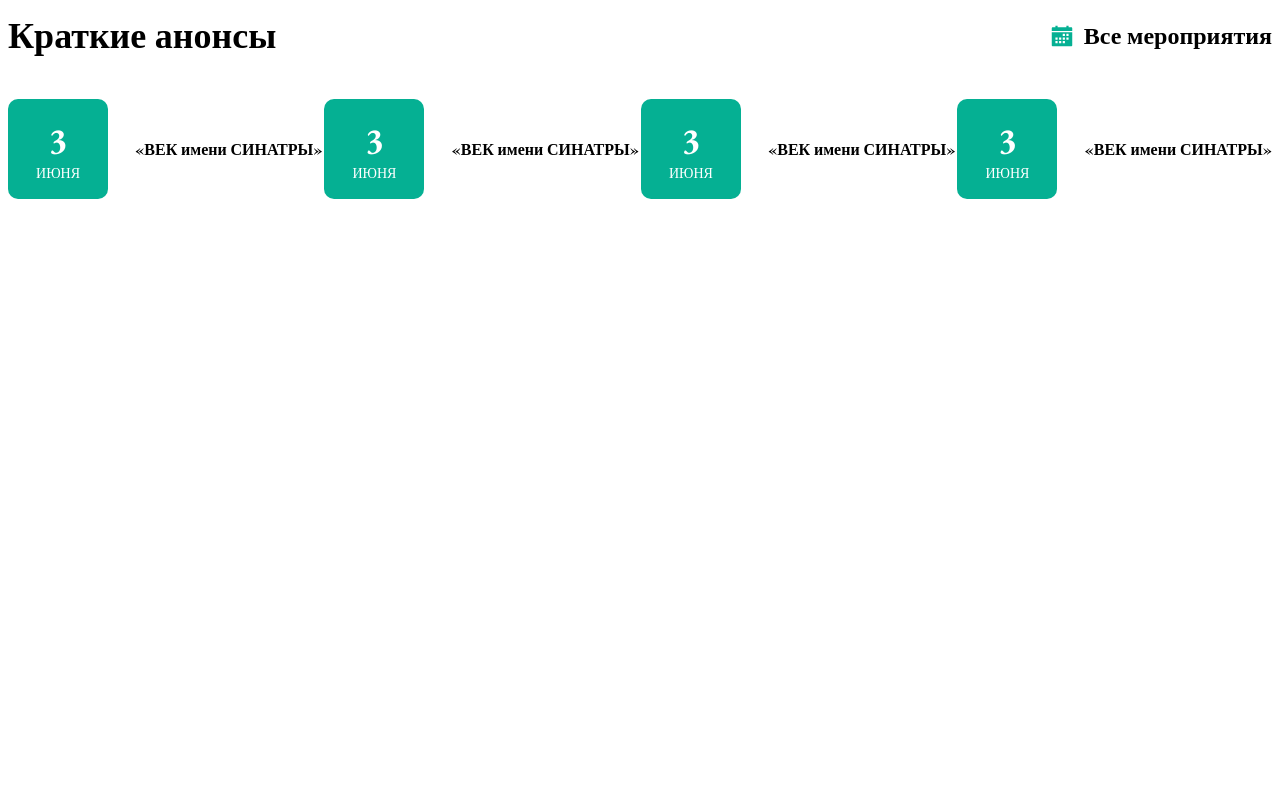
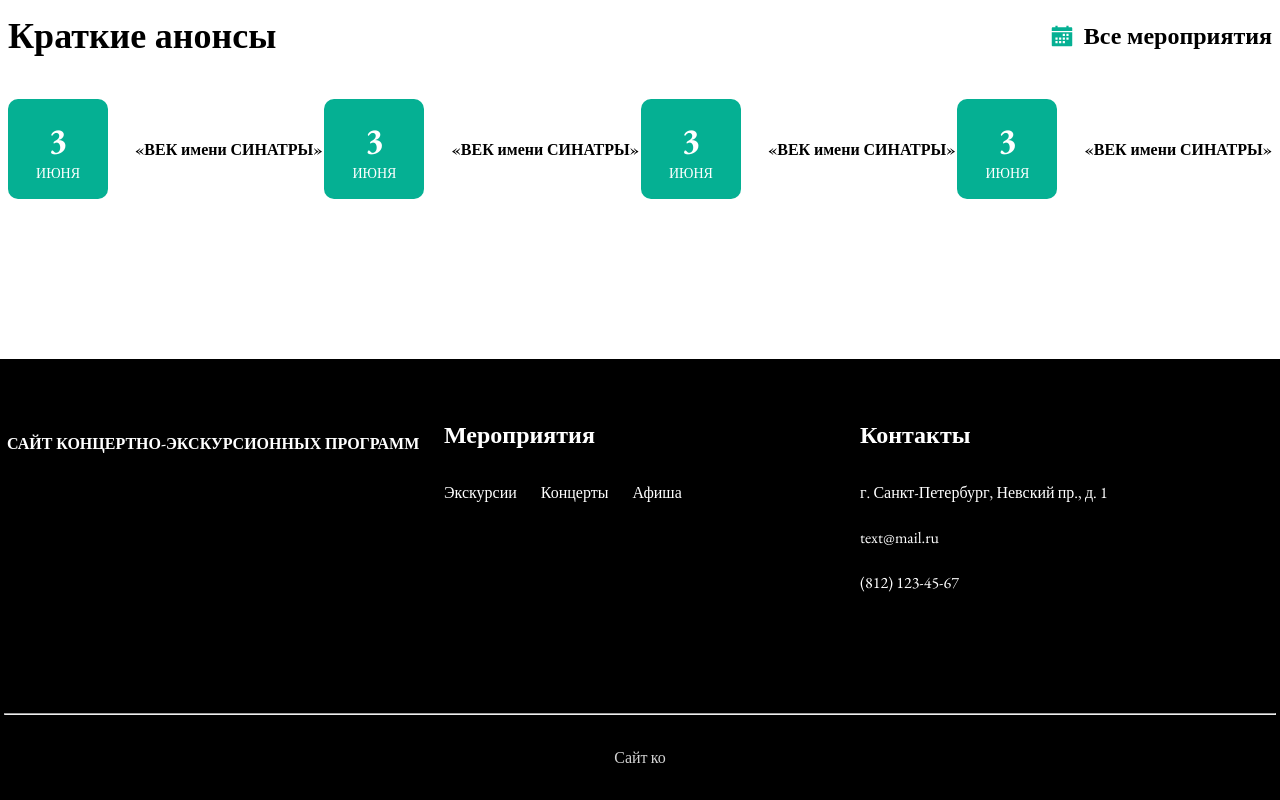
Before and after one commit to palmasent/movie, a plain HTML site: page index.html in a window 1280 px wide. Shown: the part 2174-2974 px from the top of the page. Before the commit the page ends 2533 px from the top, so only its background shows below. Drawn offline with nearby package versions, Linux system fonts and the light colour scheme.

Commit message:
create footer

```diff
--- a/assets/style/style.css
+++ b/assets/style/style.css
@@ -441,3 +441,58 @@ example_4_blokc{
     font-weight: 600;
     font-size: 16px;
 }
+.footer{
+    background-color: black;
+    color: white;
+
+}
+.footer-title{
+    font-size: 16px;
+    padding: 14px 3px;
+}
+.flex-footer{
+    display: flex;
+    justify-content: space-between;
+    margin-bottom: 60px;
+    padding-top: 60px;
+}
+.flex-footer2{
+    display: flex;
+    justify-content: space-between;
+    margin-bottom: 60px;
+
+}
+.padding-footer{
+    padding: 60px 0px;
+
+}
+.events{
+    width: 416px;
+}
+.event-title{
+    margin-bottom: 32px;
+    font-size: 24px;
+}
+.contacts{
+    width: 416px;
+    font-size: 24px;
+    margin-bottom: 32px;
+
+}
+.ul-footer{
+    list-style-type: none;
+    display: flex;
+    gap:24px;
+    font-size: 16px;
+    font-weight: 400;
+}
+.footer-text{
+    margin-bottom: 24px;
+    font-size: 16px;
+    font-weight: 400;
+}
+.footer-last-text{
+    padding: 32px 0;
+    text-align: center;
+    color: lightgray;
+}
--- a/index.html
+++ b/index.html
@@ -204,5 +204,34 @@
         </section>
 
         </main>
+        <footer class="footer">
+            <div class="container">
+                <div class="flex-footer">
+                    <h1 class="footer-title">САЙТ КОНЦЕРТНО-ЭКСКУРСИОННЫХ ПРОГРАММ</h1>
+                    <div class="flex-footer2">
+                        <div class="events">
+                            <h1 class="event-title">Мероприятия</h1>
+                            <div>
+                                <ul class="ul-footer">
+                                    <li>Экскурсии</li>
+                                    <li>Концерты</li>
+                                    <li>Афиша</li>
+                                </ul>
+                            </div>
+                        </div>
+                        <div>
+                            <h1 class="contacts">Контакты</h1>
+                            <div>
+                                <p class="footer-text">г. Санкт-Петербург, Невский пр., д. 1</p>
+                                <p class="footer-text">text@mail.ru</p>
+                                <p class="footer-text2">(812) 123-45-67</p>
+                            </div>
+                        </div>
+                    </div>
+                </div>
+                <hr>
+                <p class="footer-last-text">Сайт ко</p>
+            </div>
+        </footer>
 </body>
 </html>
```
Also changed, not shown: example-3.html (+29 -0 lines), example2.html (+29 -1 lines), example4.html (+29 -0 lines).
